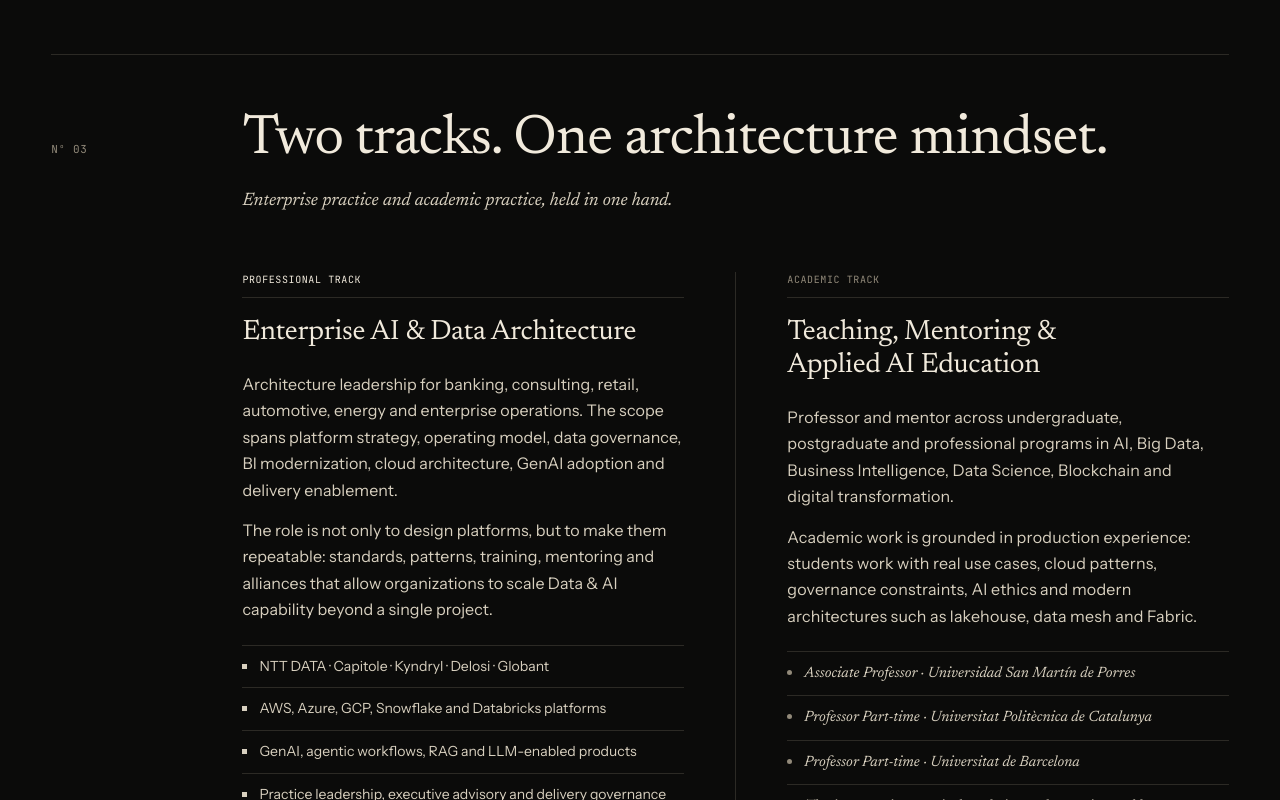
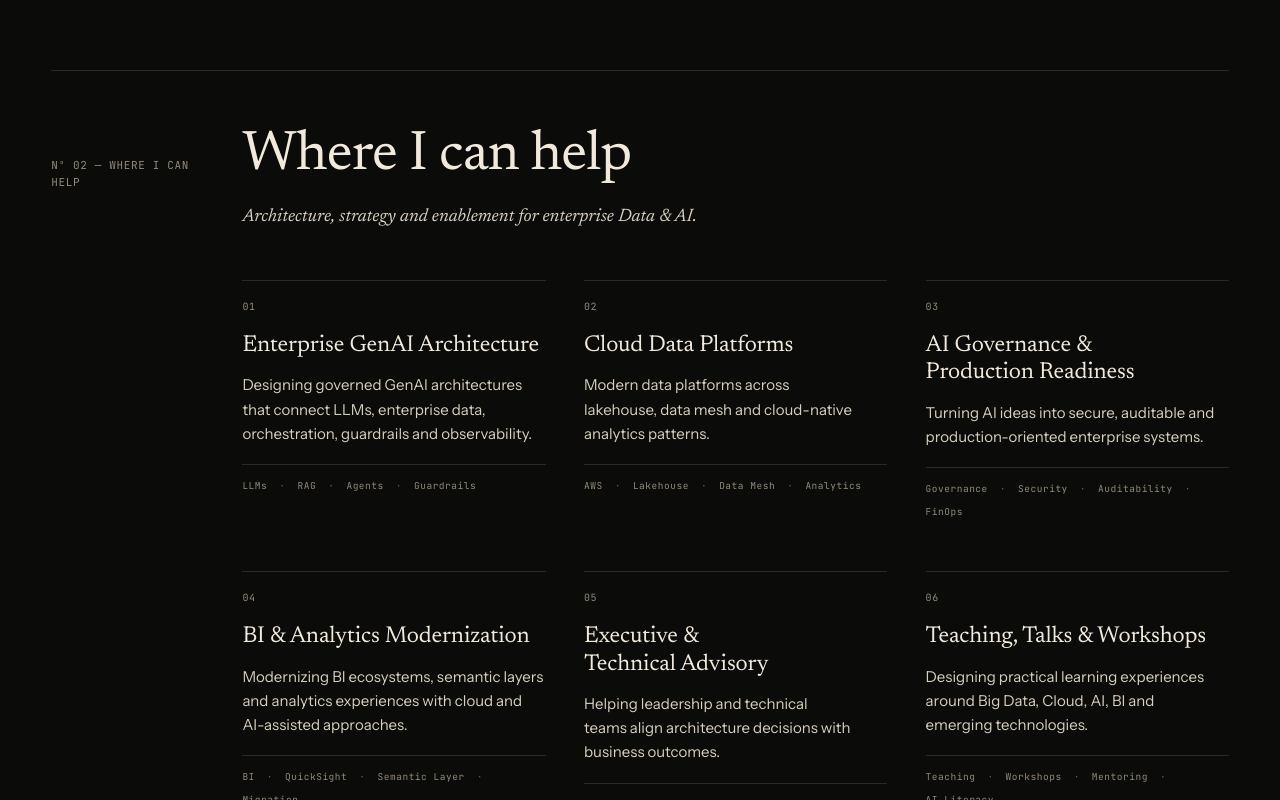
Before and after one commit to iron-jotace/jcjvp.com, a React (Vite) app: page / in a window 1280 px wide. Shown: the part 2000-2800 px from the top of the page. Built offline with nearby package versions, Linux system fonts and the light colour scheme.

Commit message:
Add where I can help section and refine enterprise positioning

```diff
--- a/src/App.jsx
+++ b/src/App.jsx
@@ -7,6 +7,7 @@ import {
   EducationSection,
   ExperienceSection,
   Footer,
+  HelpSection,
   Hero,
   Masthead,
   ProfileSection,
@@ -31,6 +32,7 @@ const App = () => {
       <main className="ed-main">
         <Hero content={content} />
         <ProfileSection content={content} />
+        <HelpSection content={content} />
         <TracksSection content={content} />
         <RoleSection content={content} />
         <ExperienceSection content={content} />
--- a/src/components/sections.jsx
+++ b/src/components/sections.jsx
@@ -149,6 +149,31 @@ export const ProfileSection = ({ content }) => {
             {para}
           </AnimatedRow>
         ))}
+      </Stagger>
+    </Section>
+  );
+};
+
+export const HelpSection = ({ content }) => {
+  const h = content.help;
+  return (
+    <Section id="help" number={h.number} title={h.title} lead={h.lead} screenLabel="Where I can help">
+      <Stagger className="ed-help" stagger={0.065}>
+        <div className="ed-help-grid">
+          {h.items.map((item, i) => (
+            <AnimatedRow as="article" key={item.title} className="ed-help-item">
+              <p className="ed-help-num mono">{String(i + 1).padStart(2, "0")}</p>
+              <h3 className="ed-help-title serif">{item.title}</h3>
+              <p className="ed-help-body">{item.body}</p>
+              <ul className="ed-help-tags" aria-label={item.title}>
+                {item.tags.map((tag) => (
+                  <li key={tag} className="mono">{tag}</li>
+                ))}
+              </ul>
+            </AnimatedRow>
+          ))}
+        </div>
+        <AnimatedRow as="p" className="ed-help-closing serif-italic">{h.closing}</AnimatedRow>
       </Stagger>
     </Section>
   );
--- a/src/content.js
+++ b/src/content.js
@@ -36,14 +36,14 @@ export const CONTENT = {
       name: "Jean Carlo Jesus Vallejos Pongo",
       role: "Chief AI & Data Architect",
       standfirst:
-        "Chief AI & Data Architect leading enterprise Data, Analytics and GenAI architecture for banking environments across AWS, governed data platforms, conversational AI and agentic workflows.",
-      credibility: "AWS · GenAI · Banking · Data Architecture · Professor",
+        "Chief AI & Data Architect leading enterprise Data, Analytics and GenAI architecture across complex enterprise environments, governed data platforms, conversational AI and agentic workflows.",
+      credibility: "AWS · GenAI · Enterprise Data & AI · Architecture · Professor",
       imageAlt:
         "Jean Carlo Jesus Vallejos Pongo seated outdoors in Barcelona, presented as an enterprise AI and data architecture profile.",
       meta: [
         { k: "Current", v: "Chief AI Architect · NTT DATA" },
         { k: "Based in", v: "Barcelona, ES" },
-        { k: "Focus", v: "Banking · Cloud · Governance · GenAI" },
+        { k: "Focus", v: "Enterprise Data & AI · Cloud · Governance · GenAI" },
         { k: "Teaching", v: "UPC · UB · USMP" },
         { k: "Languages", v: "English · Spanish" },
       ],
@@ -58,6 +58,45 @@ export const CONTENT = {
         "Alongside consulting and architecture leadership, an academic practice connects the work back to teaching and mentoring. Courses at Universidad San Martín de Porres, Universitat Politècnica de Catalunya and Universitat de Barcelona cover AI, Big Data, BI, data science, cloud ecosystems and responsible technology adoption.",
       ],
     },
+    help: {
+      number: "Nº 02 — Where I can help",
+      title: "Where I can help",
+      lead: "Architecture, strategy and enablement for enterprise Data & AI.",
+      closing:
+        "I work best where technology decisions need to be technically sound, business-aware and production-minded.",
+      items: [
+        {
+          title: "Enterprise GenAI Architecture",
+          body: "Designing governed GenAI architectures that connect LLMs, enterprise data, orchestration, guardrails and observability.",
+          tags: ["LLMs", "RAG", "Agents", "Guardrails"],
+        },
+        {
+          title: "Cloud Data Platforms",
+          body: "Modern data platforms across lakehouse, data mesh and cloud-native analytics patterns.",
+          tags: ["AWS", "Lakehouse", "Data Mesh", "Analytics"],
+        },
+        {
+          title: "AI Governance & Production Readiness",
+          body: "Turning AI ideas into secure, auditable and production-oriented enterprise systems.",
+          tags: ["Governance", "Security", "Auditability", "FinOps"],
+        },
+        {
+          title: "BI & Analytics Modernization",
+          body: "Modernizing BI ecosystems, semantic layers and analytics experiences with cloud and AI-assisted approaches.",
+          tags: ["BI", "QuickSight", "Semantic Layer", "Migration"],
+        },
+        {
+          title: "Executive & Technical Advisory",
+          body: "Helping leadership and technical teams align architecture decisions with business outcomes.",
+          tags: ["Strategy", "Architecture", "Stakeholders", "Delivery"],
+        },
+        {
+          title: "Teaching, Talks & Workshops",
+          body: "Designing practical learning experiences around Big Data, Cloud, AI, BI and emerging technologies.",
+          tags: ["Teaching", "Workshops", "Mentoring", "AI Literacy"],
+        },
+      ],
+    },
     tracks: {
       number: "Nº 03",
       title: "Two tracks. One architecture mindset.",
@@ -66,7 +105,7 @@ export const CONTENT = {
         eyebrow: "Professional Track",
         title: "Enterprise AI & Data Architecture",
         body: [
-        "Architecture leadership for banking, consulting, retail, automotive, energy and enterprise operations. The scope spans platform strategy, operating model, data governance, BI modernization, cloud architecture, GenAI adoption and delivery enablement.",
+        "Architecture leadership across complex enterprise, regulated and data-intensive environments. The scope spans platform strategy, operating model, data governance, BI modernization, cloud architecture, GenAI adoption and delivery enablement.",
           "The role is not only to design platforms, but to make them repeatable: standards, patterns, training, mentoring and alliances that allow organizations to scale Data & AI capability beyond a single project.",
         ],
         bullets: [
@@ -101,7 +140,7 @@ export const CONTENT = {
       title2: "Chief AI Architect",
       period: "Jan 2026 — Present",
       summary:
-        "Leading end-to-end architecture for Data, Analytics and GenAI initiatives in a banking environment, with accountability for secure, compliant, scalable and cost-aware solutions on AWS.",
+        "Leading end-to-end architecture for Data, Analytics and GenAI initiatives across regulated and data-intensive enterprise environments, with accountability for governance, scalability and production delivery on AWS.",
       points: [
         "Define reference architectures, standards and reusable blueprints that move proofs of concept toward production-grade delivery.",
         "Architect conversational AI and agentic workflows, including RAG over enterprise data, SQL interaction, tool use and orchestration patterns.",
@@ -207,8 +246,8 @@ export const CONTENT = {
       lead: "Three engagements, told briefly.",
       items: [
         {
-          tag: "Banking · 2026",
-          title: "GenAI architecture for a regulated banking environment.",
+          tag: "Regulated enterprise · 2026",
+          title: "GenAI architecture for a regulated enterprise environment.",
           body: "Defined reusable blueprints for conversational AI and agentic workflows, connecting enterprise data, RAG, SQL interaction, orchestration and governance so experiments can move toward controlled production delivery.",
         },
         {
@@ -330,14 +369,14 @@ export const CONTENT = {
       name: "Jean Carlo Jesus Vallejos Pongo",
       role: "Chief AI & Data Architect",
       standfirst:
-        "Chief AI & Data Architect especializado en arquitectura empresarial de Datos, Analítica e IA Generativa para entornos bancarios sobre AWS, plataformas gobernadas, IA conversacional y flujos agentic.",
-      credibility: "AWS · GenAI · Banca · Arquitectura de Datos · Profesor",
+        "Chief AI & Data Architect especializado en arquitectura empresarial de Datos, Analítica e IA Generativa para entornos empresariales complejos, plataformas gobernadas, IA conversacional y flujos agentic.",
+      credibility: "AWS · GenAI · Datos e IA empresarial · Arquitectura · Profesor",
       imageAlt:
         "Jean Carlo Jesus Vallejos Pongo sentado en exteriores en Barcelona, presentado como perfil de arquitectura empresarial de IA y datos.",
       meta: [
         { k: "Actual", v: "Chief AI Architect · NTT DATA" },
         { k: "Base", v: "Barcelona, ES" },
-        { k: "Foco", v: "Banca · Cloud · Gobierno · GenAI" },
+        { k: "Foco", v: "Datos e IA empresarial · Cloud · Gobierno · GenAI" },
         { k: "Docencia", v: "UPC · UB · USMP" },
         { k: "Idiomas", v: "Inglés · Español" },
       ],
@@ -352,6 +391,45 @@ export const CONTENT = {
         "En paralelo, mantiene una práctica académica que conecta la experiencia de consultoría con la docencia y mentoría. En Universidad San Martín de Porres, Universitat Politècnica de Catalunya y Universitat de Barcelona enseña IA, Big Data, BI, ciencia de datos, ecosistemas cloud y adopción responsable de tecnología.",
       ],
     },
+    help: {
+      number: "Nº 02 — Dónde puedo aportar valor",
+      title: "Dónde puedo aportar valor",
+      lead: "Arquitectura, estrategia y enablement para Datos e IA empresarial.",
+      closing:
+        "Aporto más valor donde las decisiones tecnológicas necesitan ser técnicamente sólidas, conscientes del negocio y orientadas a producción.",
+      items: [
+        {
+          title: "Arquitectura GenAI empresarial",
+          body: "Diseño de arquitecturas GenAI gobernadas que conectan LLMs, datos empresariales, orquestación, guardrails y observabilidad.",
+          tags: ["LLMs", "RAG", "Agentes", "Guardrails"],
+        },
+        {
+          title: "Plataformas Cloud Data",
+          body: "Plataformas modernas de datos basadas en lakehouse, data mesh y patrones cloud-native de analítica.",
+          tags: ["AWS", "Lakehouse", "Data Mesh", "Analítica"],
+        },
+        {
+          title: "Gobierno de IA & paso a producción",
+          body: "Conversión de ideas de IA en sistemas empresariales seguros, auditables y orientados a producción.",
+          tags: ["Gobierno", "Seguridad", "Auditabilidad", "FinOps"],
+        },
+        {
+          title: "Modernización BI & Analítica",
+          body: "Modernización de ecosistemas BI, capas semánticas y experiencias analíticas con enfoques cloud y asistidos por IA.",
+          tags: ["BI", "QuickSight", "Capa Semántica", "Migración"],
+        },
+        {
+          title: "Advisory ejecutivo & técnico",
+          body: "Acompañamiento a líderes y equipos técnicos para alinear decisiones de arquitectura con resultados de negocio.",
+          tags: ["Estrategia", "Arquitectura", "Stakeholders", "Delivery"],
+        },
+        {
+          title: "Docencia, charlas & workshops",
+          body: "Diseño de experiencias formativas prácticas sobre Big Data, Cloud, IA, BI y tecnologías emergentes.",
+          tags: ["Docencia", "Workshops", "Mentoría", "AI Literacy"],
+        },
+      ],
+    },
     tracks: {
       number: "Nº 03",
       title: "Dos perfiles. Una misma mentalidad arquitectónica.",
@@ -360,7 +438,7 @@ export const CONTENT = {
         eyebrow: "Perfil Profesional",
         title: "Arquitectura empresarial de Datos e IA",
         body: [
-          "Liderazgo de arquitectura para banca, consultoría, retail, automoción, energía y operaciones empresariales. El alcance cubre estrategia de plataforma, modelo operativo, gobierno del dato, modernización BI, arquitectura cloud, adopción GenAI y habilitación de delivery.",
+          "Liderazgo de arquitectura en entornos empresariales complejos, regulados e intensivos en datos. El alcance cubre estrategia de plataforma, modelo operativo, gobierno del dato, modernización BI, arquitectura cloud, adopción GenAI y habilitación de delivery.",
           "El rol no consiste solo en diseñar plataformas, sino en hacerlas repetibles: estándares, patrones, formación, mentoría y alianzas que permiten escalar la capacidad de Data & AI más allá de un proyecto aislado.",
         ],
         bullets: [
@@ -395,7 +473,7 @@ export const CONTENT = {
       title2: "Chief AI Architect",
       period: "Ene 2026 — Presente",
       summary:
-        "Lidera la arquitectura end-to-end de iniciativas de Datos, Analítica e IA Generativa en un entorno bancario, con foco en soluciones seguras, conformes, escalables y eficientes en coste sobre AWS.",
+        "Lidera la arquitectura end-to-end de iniciativas de Datos, Analítica e IA Generativa en entornos regulados e intensivos en datos, con foco en gobierno, escalabilidad y paso a producción sobre AWS.",
       points: [
         "Define arquitecturas de referencia, estándares y blueprints reutilizables para llevar PoCs hacia entregas productivas.",
         "Arquitecta IA conversacional y flujos agentic, incluyendo RAG sobre datos empresariales, interacción SQL, tool use y patrones de orquestación.",
@@ -501,8 +579,8 @@ export const CONTENT = {
       lead: "Tres compromisos, contados de forma breve.",
       items: [
         {
-          tag: "Banca · 2026",
-          title: "Arquitectura GenAI para un entorno bancario regulado.",
+          tag: "Enterprise regulado · 2026",
+          title: "Arquitectura GenAI para un entorno empresarial regulado.",
           body: "Definición de blueprints reutilizables para IA conversacional y flujos agentic, conectando datos empresariales, RAG, interacción SQL, orquestación y gobierno para mover experimentos hacia producción controlada.",
         },
         {
--- a/src/styles.css
+++ b/src/styles.css
@@ -395,6 +395,83 @@ img { display: block; max-width: 100%; }
   color: var(--paper-2);
   margin: 0 0 18px;
   text-wrap: pretty;
+}
+
+/* ─── Where I can help ──────────────────────────────────── */
+
+.ed-help {
+  width: 100%;
+}
+.ed-help-grid {
+  display: grid;
+  grid-template-columns: repeat(3, minmax(0, 1fr));
+  gap: clamp(28px, 4vw, 56px) clamp(24px, 3vw, 44px);
+}
+.ed-help-item {
+  border-top: 1px solid var(--rule);
+  padding-top: 18px;
+  min-width: 0;
+}
+.ed-help-num {
+  font-size: 10px;
+  margin: 0 0 18px;
+  color: var(--muted);
+}
+.ed-help-title {
+  font-size: clamp(20px, 1.8vw, 25px);
+  line-height: 1.18;
+  letter-spacing: -0.006em;
+  color: var(--paper);
+  margin: 0 0 14px;
+  text-wrap: balance;
+}
+.ed-help-body {
+  font-size: 15px;
+  line-height: 1.62;
+  color: var(--paper-2);
+  margin: 0;
+  text-wrap: pretty;
+}
+.ed-help-tags {
+  list-style: none;
+  padding: 14px 0 0;
+  margin: 18px 0 0;
+  border-top: 1px solid var(--rule);
+  display: flex;
+  flex-wrap: wrap;
+  gap: 8px 12px;
+}
+.ed-help-tags li {
+  font-size: 9.5px;
+  letter-spacing: 0.055em;
+  color: var(--muted);
+  text-transform: none;
+}
+.ed-help-tags li:not(:last-child)::after {
+  content: "·";
+  margin-left: 12px;
+  color: var(--muted-2);
+}
+.ed-help-closing {
+  margin: clamp(44px, 5vw, 64px) 0 0;
+  padding-top: 26px;
+  border-top: 1px solid var(--rule);
+  max-width: 58ch;
+  font-size: clamp(20px, 2.1vw, 26px);
+  line-height: 1.45;
+  color: var(--paper);
+  text-wrap: pretty;
+}
+
+@media (max-width: 980px) {
+  .ed-help-grid { grid-template-columns: repeat(2, minmax(0, 1fr)); }
+}
+
+@media (max-width: 640px) {
+  .ed-help-grid {
+    grid-template-columns: 1fr;
+    gap: 30px;
+  }
 }
 
 /* ─── Tracks (Nº 03) ─ the single Direction-B borrow. ────── */
```
